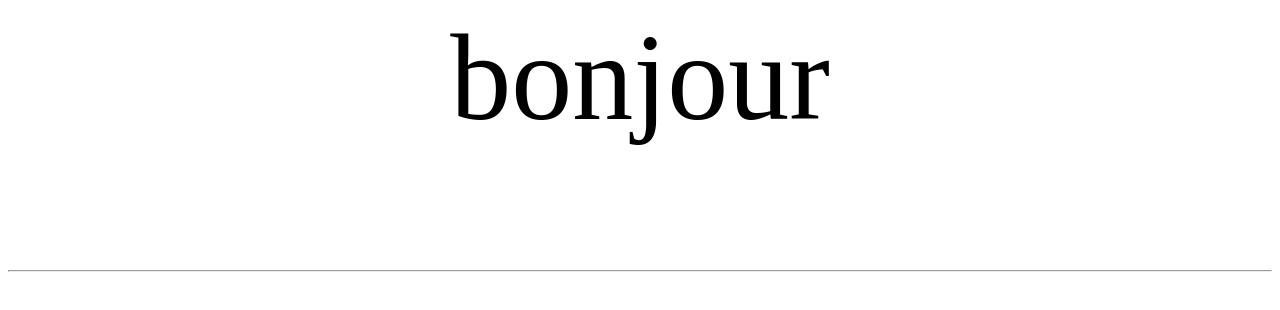
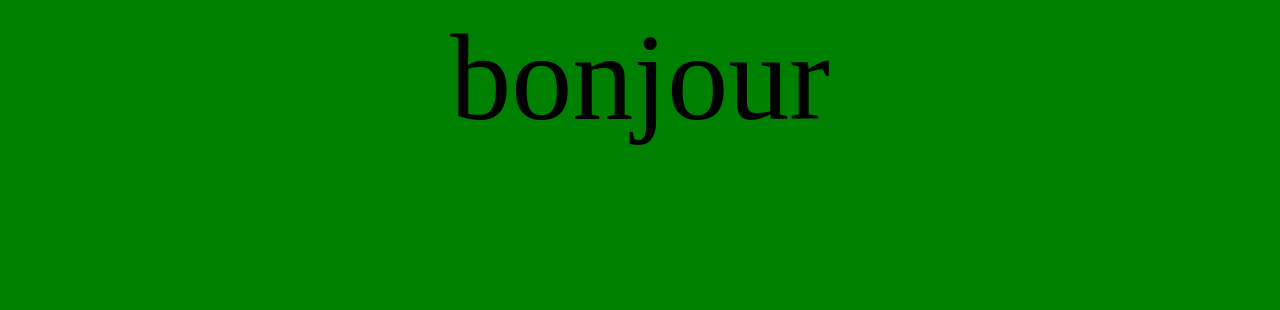
Before and after one commit to SaraHamama/hello-world, a plain HTML site: page index.html in a window 1280 px wide. Drawn offline with Linux system fonts and the light colour scheme.

Commit message:
my branch

```diff
--- a/index.html
+++ b/index.html
@@ -7,6 +7,9 @@
 index
  </title>
  <style type="text/css">
+ body{
+ 	background-color: green;
+ }
  p{
  text-align:center;
  font-size:122;
@@ -18,6 +21,6 @@ index
 <p>
 bonjour
 </p>
-<hr />
+
 </body>
 </html>
```
